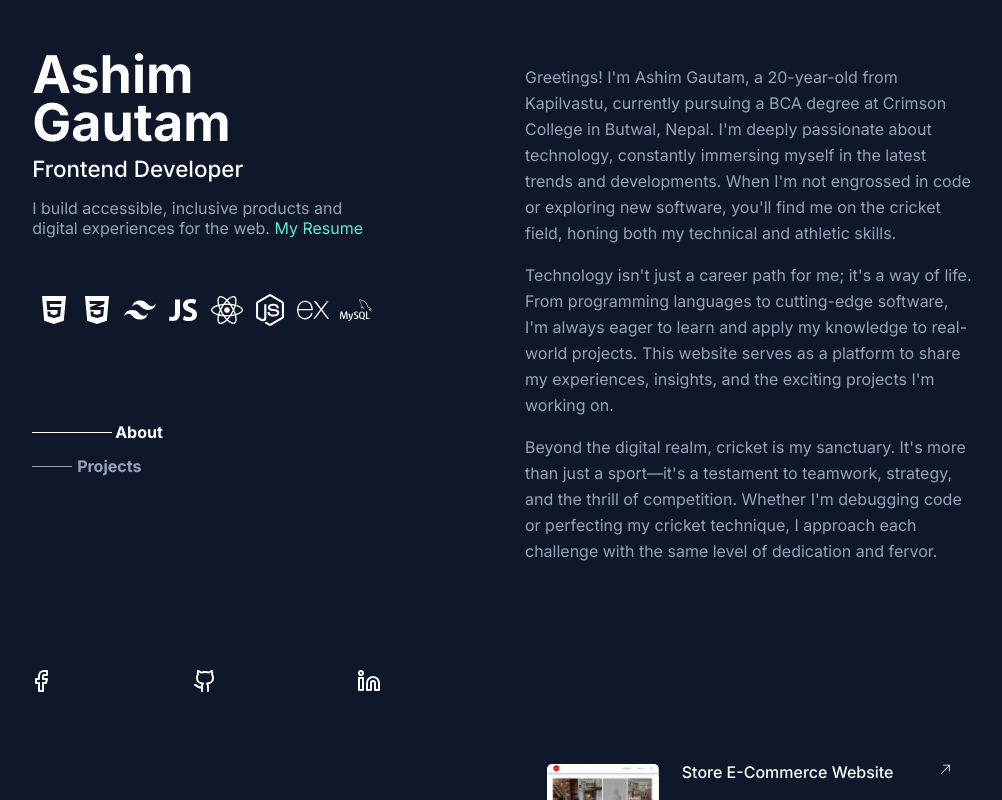
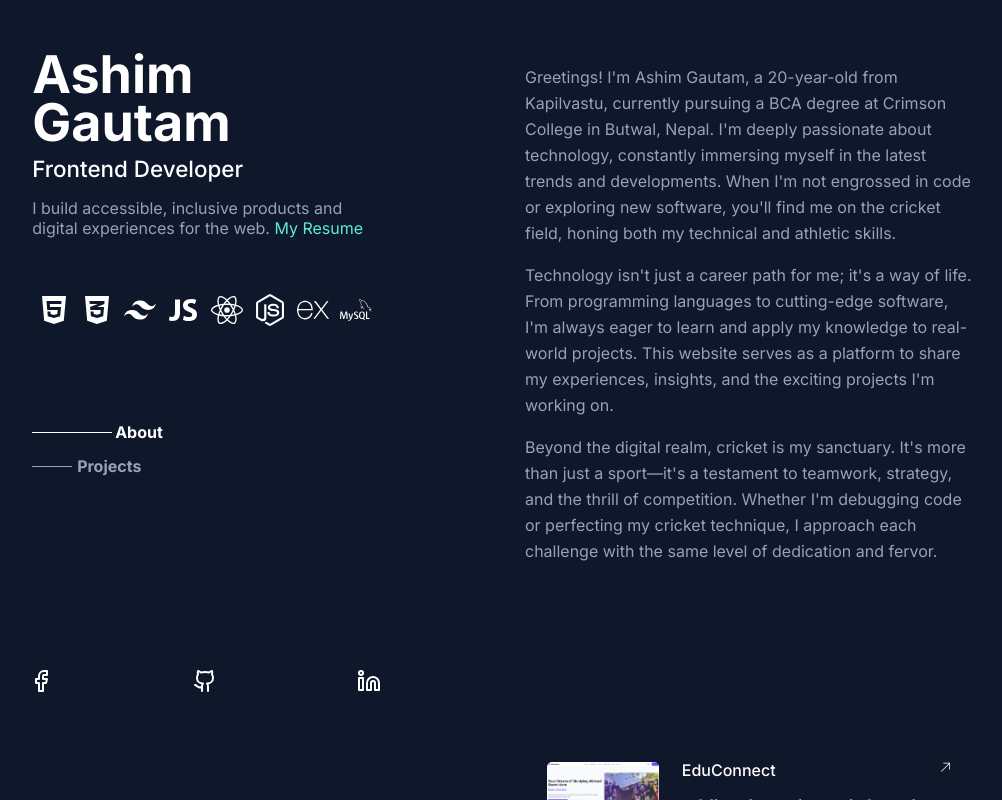
Before and after one commit to Ashimgautam356/portfolioweb, a React (Create React App) app: page / in a window 1280 px wide. Shown: the whole page, without its empty margins (115-1117 px from the left). Built offline with nearby package versions, Linux system fonts and the light colour scheme.

Commit message:
added new projects

```diff
--- a/src/content/content.js
+++ b/src/content/content.js
@@ -1,7 +1,26 @@
 
 export const myProjects = [
     {
-        id:1,
+        id: 1,
+        heading: "EduConnect",
+        details: `A full-stack consultancy platform where students can chat in real time with instructors, document managers, and other students. Includes role-based access, group discussions by country, document progress tracking, and video sharing.`,
+        githubLink: 'https://github.com/Ashimgautam356/consultancy',
+        techused: ["Next.js", "Express.js", "MongoDB", "WebSocket", "Prisma","Turborepo"],
+        img: "educonnect.png",
+        liveLink: ''
+    },
+    {
+        id: 2,
+        heading: "QuickPay",
+        details: `A digital wallet-like application where users can send and receive money, view transaction history, and get real-time notifications via polling when money is received. Built to explore secure transactions and backend logic.`,
+        githubLink: 'https://github.com/Ashimgautam356/paytmClone',
+        techused: ["React", "Node.js", "Express", "MongoDB"],
+        img: "quickpay.png",
+        liveLink: 'https://paytmclone-1.onrender.com/'
+    },
+
+    {
+        id:3,
         heading: "Store E-Commerce Website",
         details: ` It is a frontend project. Where I'have created login page
         interface, landing page and have done routing with react
@@ -13,7 +32,7 @@ export const myProjects = [
         liveLink: 'https://incomparable-belekoy-f6ffd1.netlify.app/#/'
     },
     {
-        id:2,
+        id:4,
         heading: "Live Weather",
         details: ` It is a frontend project. Where I'have created login page
         interface, landing page and have done routing with react
@@ -25,7 +44,7 @@ export const myProjects = [
         liveLink: 'https://weather-web-app-two.vercel.app/'
     },
     {
-        id:3,
+        id:5,
         heading: "Todo List",
         details: ` It is a frontend project. Where I'have created login page
         interface, landing page and have done routing with react
```
Also changed, not shown: public/images/educonnect.png (added), public/images/quickpay.png (added).
